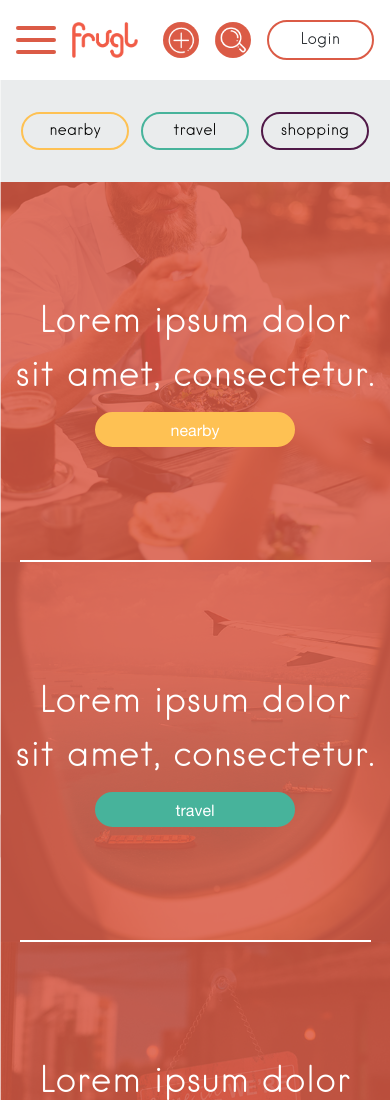
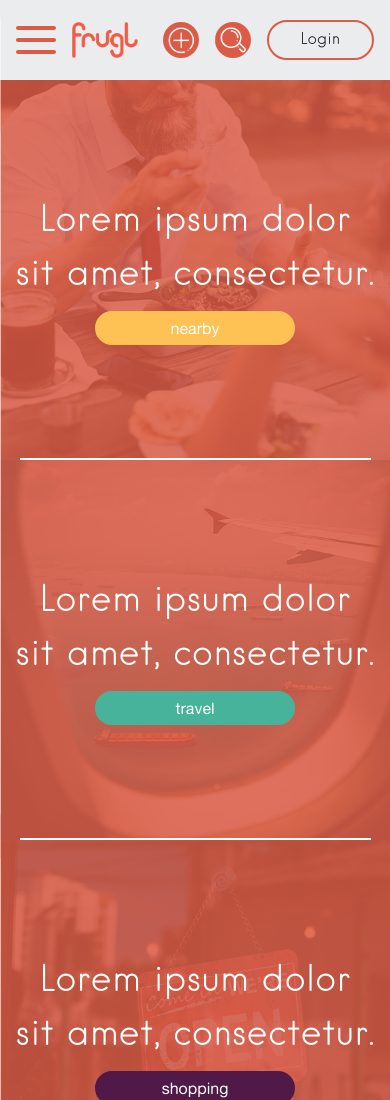
Before and after one commit to Anurada119/besic-html-scss, a website: page app/index.html in a window 390 px wide. Shown: the top 1100 px of the page. Drawn offline with nearby package versions, Linux system fonts and the light colour scheme.

Commit message:
Revert "button section added"
This reverts commit 1be86c86f8c553b2eec5283368cf546f4ec78674.

```diff
--- a/app/index.html
+++ b/app/index.html
@@ -257,22 +257,6 @@
         </nav>
 
         <!-- END of navigation -->
-
-        <div class="container-fluid mobile-btns">
-            <div class="mobile-btns-wrapp">
-                <ul>
-                    <li>
-                        <a class="btn-nearby" href="">nearby</a>
-                    </li>
-                    <li>
-                        <a class="btn-travel" href="">travel</a>
-                    </li>
-                    <li>
-                        <a class="btn-shopping" href="">shopping</a>
-                    </li>
-                </ul>
-            </div>
-        </div>
 
 
         <div class="container-fluid frugl-header">
--- a/src/scss/main.scss
+++ b/src/scss/main.scss
@@ -670,59 +670,4 @@ body {
     }
 }
 
-.mobile-btns-wrapp {
-    padding: 2rem 0;
-    max-width: $main-width;
-    margin: 0 auto;
-    display: none;
-    ul {
-        padding: 0;
-        margin: 0;
-        display: flex;
-        li {
-            list-style: none;
-            width: 100%;
-            display: flex;
-            justify-content: space-between;
-            a {
-                background: transparent;
-                @include hanken-light;
-                color: $black;
-                width: 200px;
-                border: 2px solid $white;
-                z-index: 2;
-                padding: 0.3rem 1rem;
-                text-align: center;
-                width: 90%;
-                margin: 0 5%;
-                border-radius: 2rem;
-                cursor: pointer;
-                outline: none;
-                text-decoration: none;
-                &.btn-nearby {
-                    border-color: $yellow;
-                    @include transition-basic;
-                    &:hover {
-                        background: $yellow;
-                    }
-                }
-                &.btn-travel {
-                    border-color: $green;
-                    @include transition-basic;
-                    &:hover {
-                        background: $green;
-                    }
-                }
-                &.btn-shopping {
-                    border-color: $purple;
-                    @include transition-basic;
-                    &:hover {
-                        background: $purple;
-                    }
-                }
-            }
-        }
-    }
-}
-
 @import 'media';
--- a/src/scss/media.scss
+++ b/src/scss/media.scss
@@ -97,9 +97,6 @@
         -webkit-box-shadow: none;
         //min-width: 100vh;
         left: -20vh;
-    }
-    .fr-header-nav {
-        background: $white !important;
     }
     .col-wrapper {
         button {
@@ -316,7 +313,4 @@
             }
         }
     }
-    .mobile-btns-wrapp {
-        display: block;
-    }
 }
--- a/src/scss/mixins.scss
+++ b/src/scss/mixins.scss
@@ -120,6 +120,6 @@ h1,
     margin-bottom: 3px;
 }
 
-.mega-dropdown .dropdown-menu.show {
+.mega-dropdown .dropdown-menu.show{
     display: flex;
 }
```
Also changed, not shown: src/index.html (+0 -16 lines), app/css/main.css, 2 other files.
